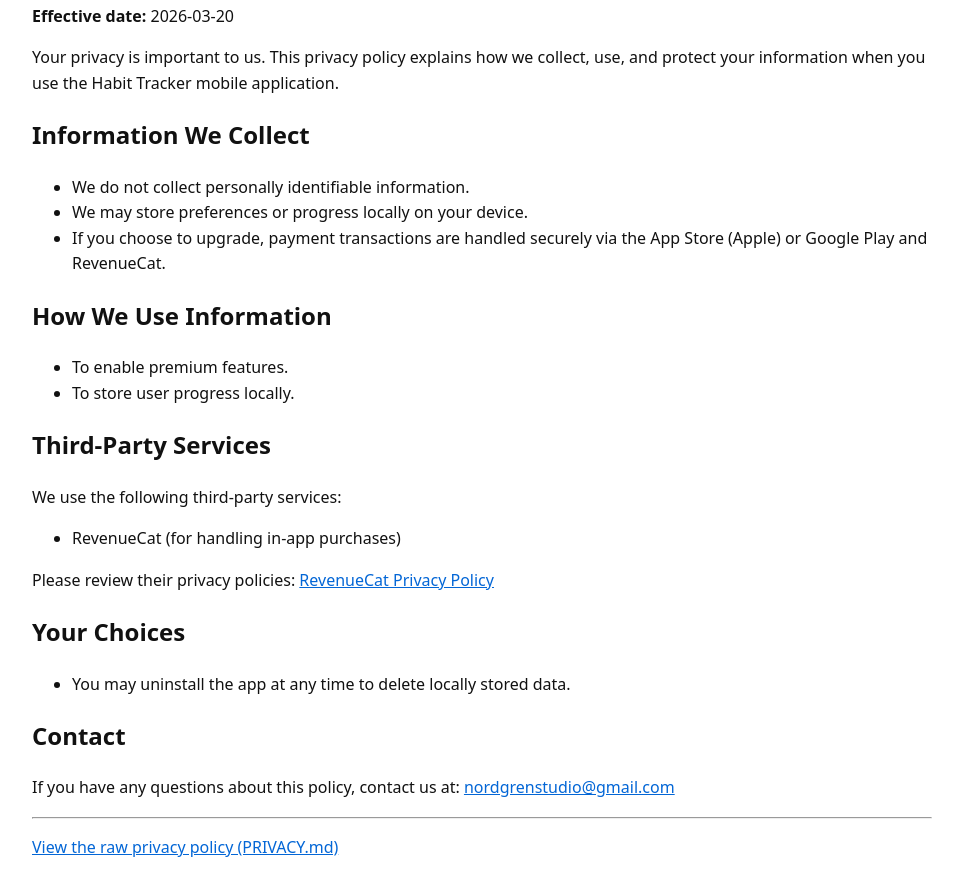
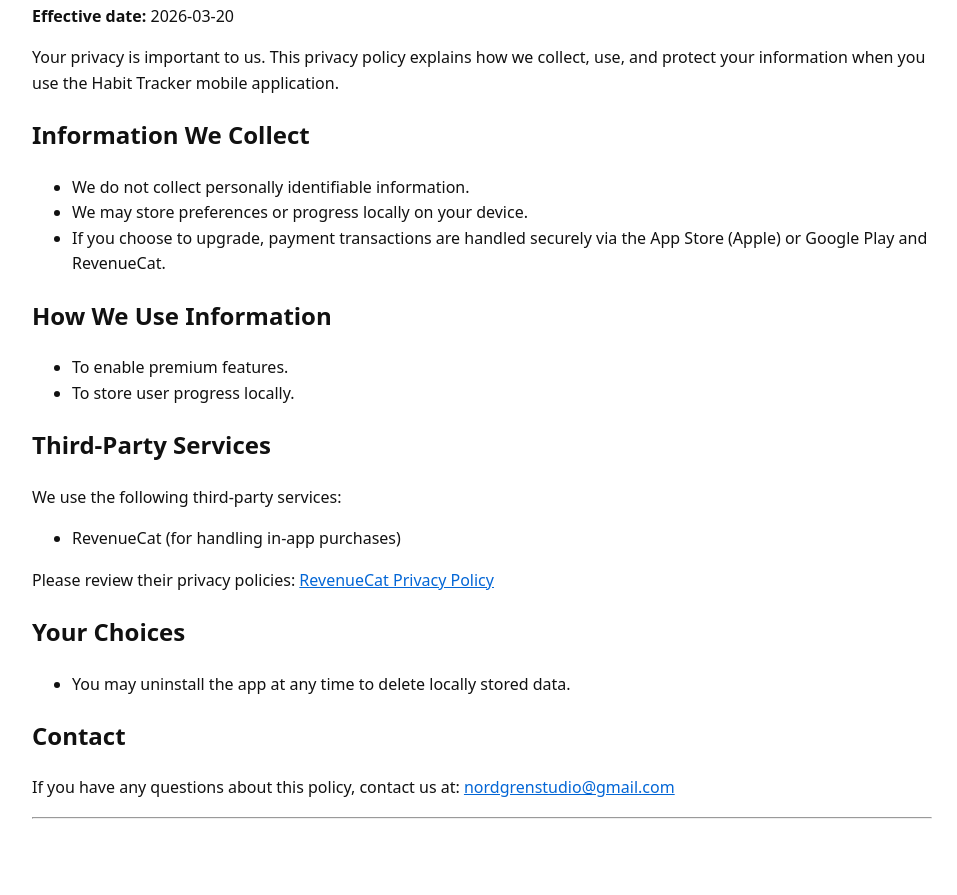
Before and after one commit to anordgren/habit-tracker-privacy, a plain HTML site: page index.html in a window 1280 px wide. Shown: the part 117-1012 px from the top of the page, without its empty margins (158-1115 px from the left). After the commit the page ends 984 px from the top, so only its background shows below. Drawn offline with Linux system fonts and the light colour scheme.

Commit message:
Updated the privacy policy in index.html

```diff
--- a/index.html
+++ b/index.html
@@ -45,6 +45,5 @@
   <p>If you have any questions about this policy, contact us at: <a href="mailto:nordgrenstudio@gmail.com">nordgrenstudio@gmail.com</a></p>
 
   <hr>
-  <p><a href="/PRIVACY.md">View the raw privacy policy (PRIVACY.md)</a></p>
 </body>
 </html>
```
